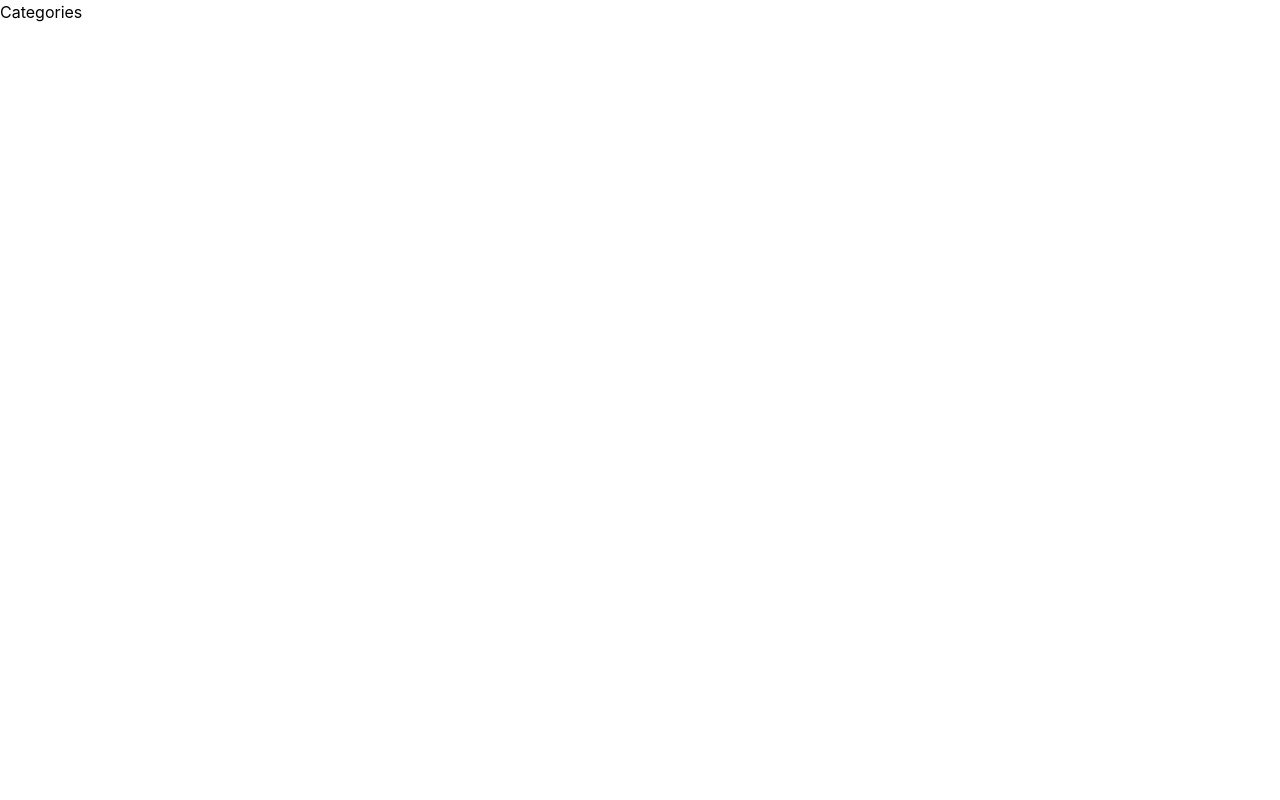
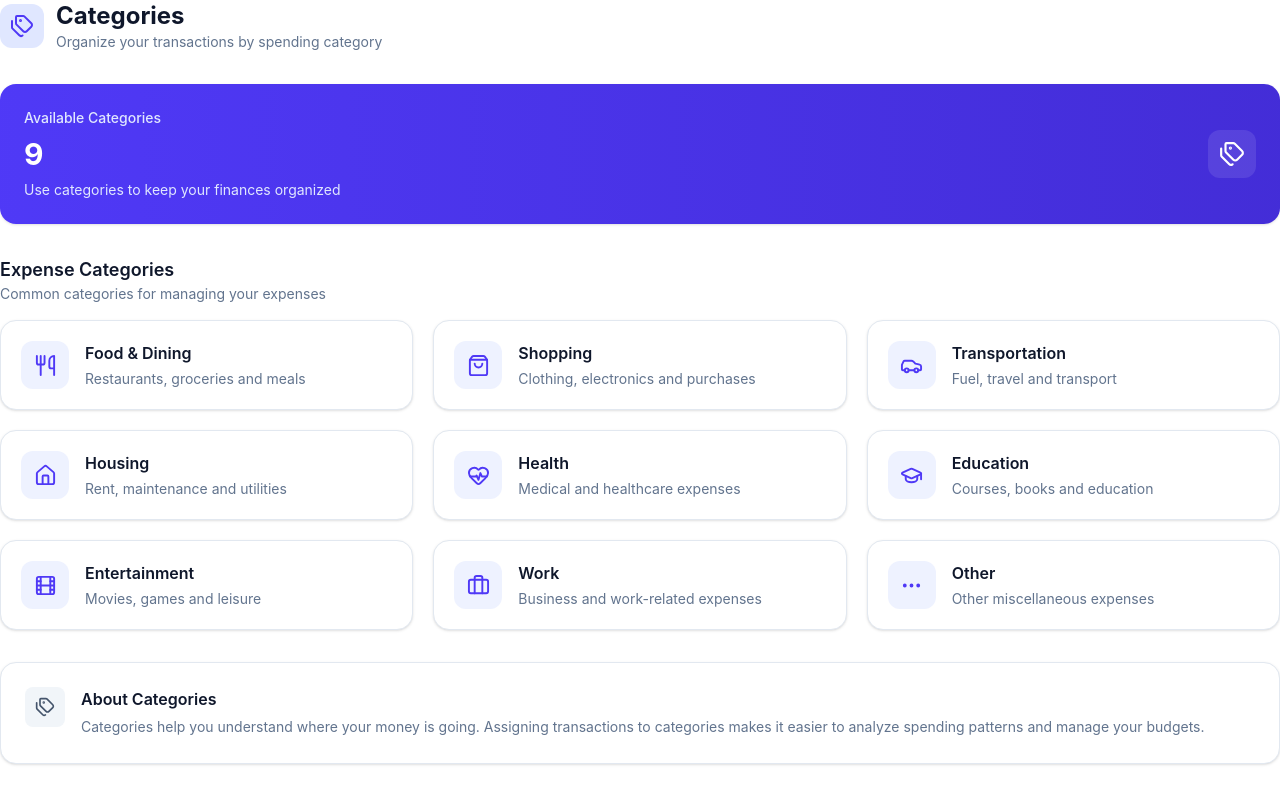
Before and after one commit to mann-kothari/Personal-Finance-and-Expense-Analytics-System, a React (Vite) app in the folder fintrack-frontend/: page /categories in a window 1280 px wide. Built offline with nearby package versions, Linux system fonts and the light colour scheme.

Commit message:
Improve categories page UI

```diff
--- a/fintrack-frontend/src/pages/Categories.jsx
+++ b/fintrack-frontend/src/pages/Categories.jsx
@@ -1,9 +1,172 @@
+import {
+  Tags,
+  Utensils,
+  ShoppingBag,
+  Car,
+  Home,
+  HeartPulse,
+  GraduationCap,
+  Film,
+  Briefcase,
+  MoreHorizontal,
+} from "lucide-react";
+
 function Categories() {
+  const categories = [
+    {
+      name: "Food & Dining",
+      description: "Restaurants, groceries and meals",
+      icon: Utensils,
+    },
+    {
+      name: "Shopping",
+      description: "Clothing, electronics and purchases",
+      icon: ShoppingBag,
+    },
+    {
+      name: "Transportation",
+      description: "Fuel, travel and transport",
+      icon: Car,
+    },
+    {
+      name: "Housing",
+      description: "Rent, maintenance and utilities",
+      icon: Home,
+    },
+    {
+      name: "Health",
+      description: "Medical and healthcare expenses",
+      icon: HeartPulse,
+    },
+    {
+      name: "Education",
+      description: "Courses, books and education",
+      icon: GraduationCap,
+    },
+    {
+      name: "Entertainment",
+      description: "Movies, games and leisure",
+      icon: Film,
+    },
+    {
+      name: "Work",
+      description: "Business and work-related expenses",
+      icon: Briefcase,
+    },
+    {
+      name: "Other",
+      description: "Other miscellaneous expenses",
+      icon: MoreHorizontal,
+    },
+  ];
+
   return (
-    <div>
-      <h1>Categories</h1>
+    <div className="space-y-8">
+      {/* Page Header */}
+      <div className="flex items-center gap-3">
+        <div className="flex h-11 w-11 items-center justify-center rounded-xl bg-indigo-100 text-indigo-600">
+          <Tags size={24} />
+        </div>
+
+        <div>
+          <h1 className="text-2xl font-bold text-slate-900">
+            Categories
+          </h1>
+
+          <p className="text-sm text-slate-500">
+            Organize your transactions by spending category
+          </p>
+        </div>
+      </div>
+
+      {/* Summary */}
+      <div className="rounded-2xl bg-gradient-to-r from-indigo-600 to-indigo-700 p-6 text-white shadow-sm">
+        <div className="flex items-center justify-between">
+          <div>
+            <p className="text-sm font-medium text-indigo-100">
+              Available Categories
+            </p>
+
+            <h2 className="mt-2 text-3xl font-bold">
+              {categories.length}
+            </h2>
+
+            <p className="mt-2 text-sm text-indigo-100">
+              Use categories to keep your finances organized
+            </p>
+          </div>
+
+          <div className="hidden h-12 w-12 items-center justify-center rounded-xl bg-white/10 sm:flex">
+            <Tags size={26} />
+          </div>
+        </div>
+      </div>
+
+      {/* Category Grid */}
+      <div>
+        <div className="mb-4">
+          <h2 className="text-lg font-semibold text-slate-900">
+            Expense Categories
+          </h2>
+
+          <p className="text-sm text-slate-500">
+            Common categories for managing your expenses
+          </p>
+        </div>
+
+        <div className="grid grid-cols-1 gap-5 sm:grid-cols-2 lg:grid-cols-3">
+          {categories.map((category) => {
+            const Icon = category.icon;
+
+            return (
+              <div
+                key={category.name}
+                className="group rounded-2xl border border-slate-200 bg-white p-5 shadow-sm transition hover:-translate-y-1 hover:border-indigo-200 hover:shadow-md"
+              >
+                <div className="flex items-start gap-4">
+                  <div className="flex h-12 w-12 shrink-0 items-center justify-center rounded-xl bg-indigo-50 text-indigo-600 transition group-hover:bg-indigo-100">
+                    <Icon size={23} />
+                  </div>
+
+                  <div>
+                    <h3 className="font-semibold text-slate-900">
+                      {category.name}
+                    </h3>
+
+                    <p className="mt-1 text-sm leading-5 text-slate-500">
+                      {category.description}
+                    </p>
+                  </div>
+                </div>
+              </div>
+            );
+          })}
+        </div>
+      </div>
+
+      {/* Information Card */}
+      <div className="rounded-2xl border border-slate-200 bg-white p-6 shadow-sm">
+        <div className="flex items-start gap-4">
+          <div className="flex h-10 w-10 shrink-0 items-center justify-center rounded-lg bg-slate-100 text-slate-600">
+            <Tags size={20} />
+          </div>
+
+          <div>
+            <h3 className="font-semibold text-slate-900">
+              About Categories
+            </h3>
+
+            <p className="mt-1 text-sm leading-6 text-slate-500">
+              Categories help you understand where your money is
+              going. Assigning transactions to categories makes it
+              easier to analyze spending patterns and manage your
+              budgets.
+            </p>
+          </div>
+        </div>
+      </div>
     </div>
-  )
+  );
 }
 
-export default Categories
+export default Categories;
```
